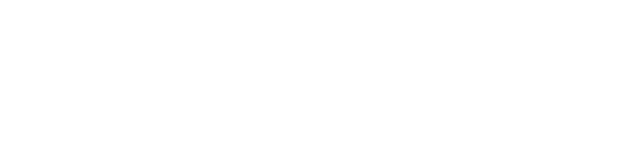
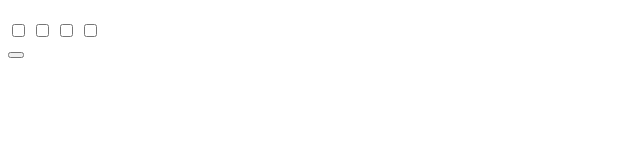
Before and after one commit to thinkful-ei17/david-scott-quizApp, a plain HTML site: page index.html in a window 1280 px wide. Shown: the full height of the page, 0-640 px from the left. Drawn offline with Linux system fonts and the light colour scheme.

Commit message:
start of html

```diff
--- a/index.html
+++ b/index.html
@@ -8,6 +8,18 @@
     <link type="stylesheet" href="index.css">
 </head>
 <body>
+    <header>
+        <h1></h1>
+    </header>
+    <form>
+        <div>
+            <input type="checkbox" name = 'choice-1'>
+            <input type="checkbox" name = 'choice-2'>
+            <input type="checkbox" name = 'choice-3'>
+            <input type="checkbox" name = 'choice-4'>
+        </div>
+        <button></button>
+    </form>
 
 </body>
 </html>
```
Also changed, not shown: index.js (+10 -0 lines).
